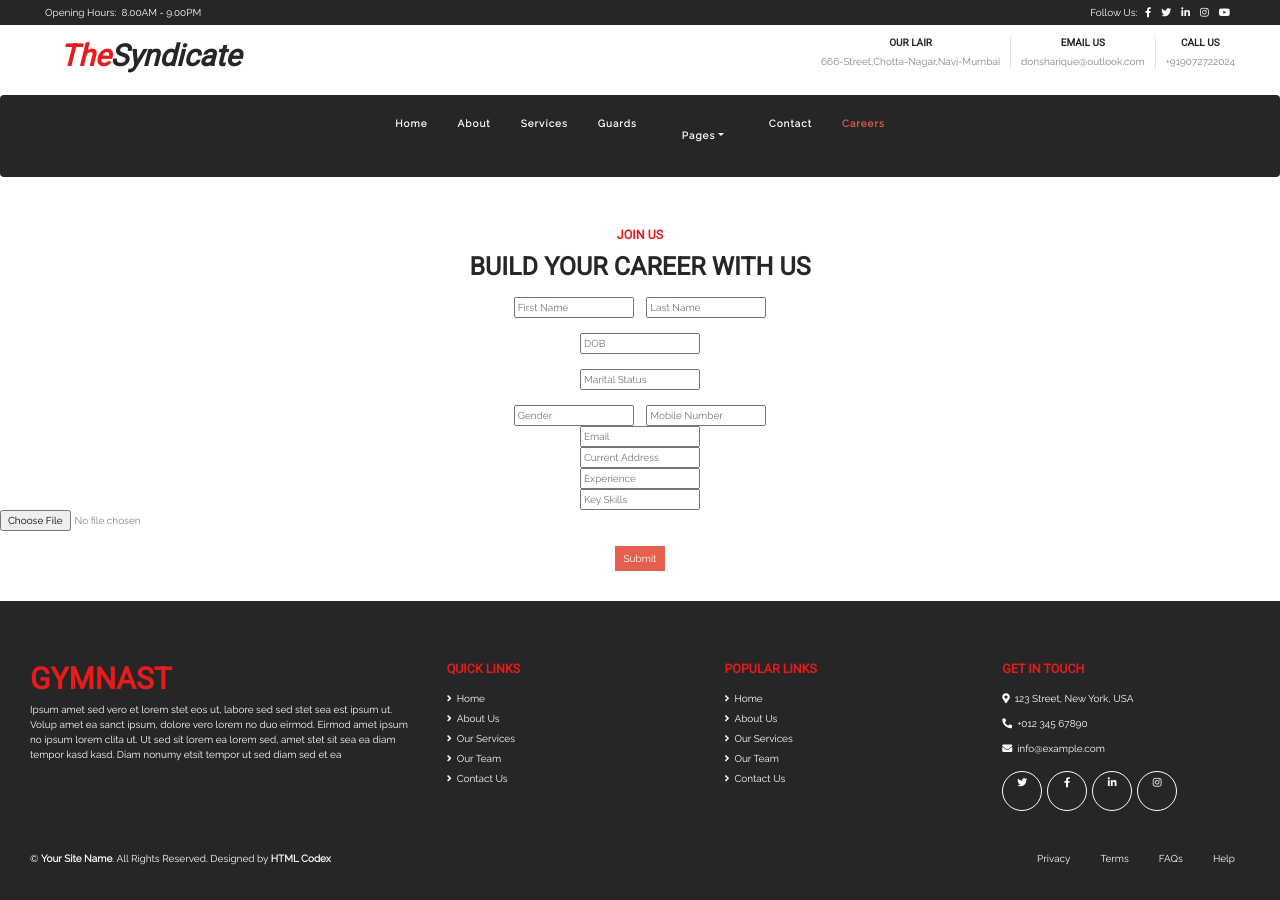
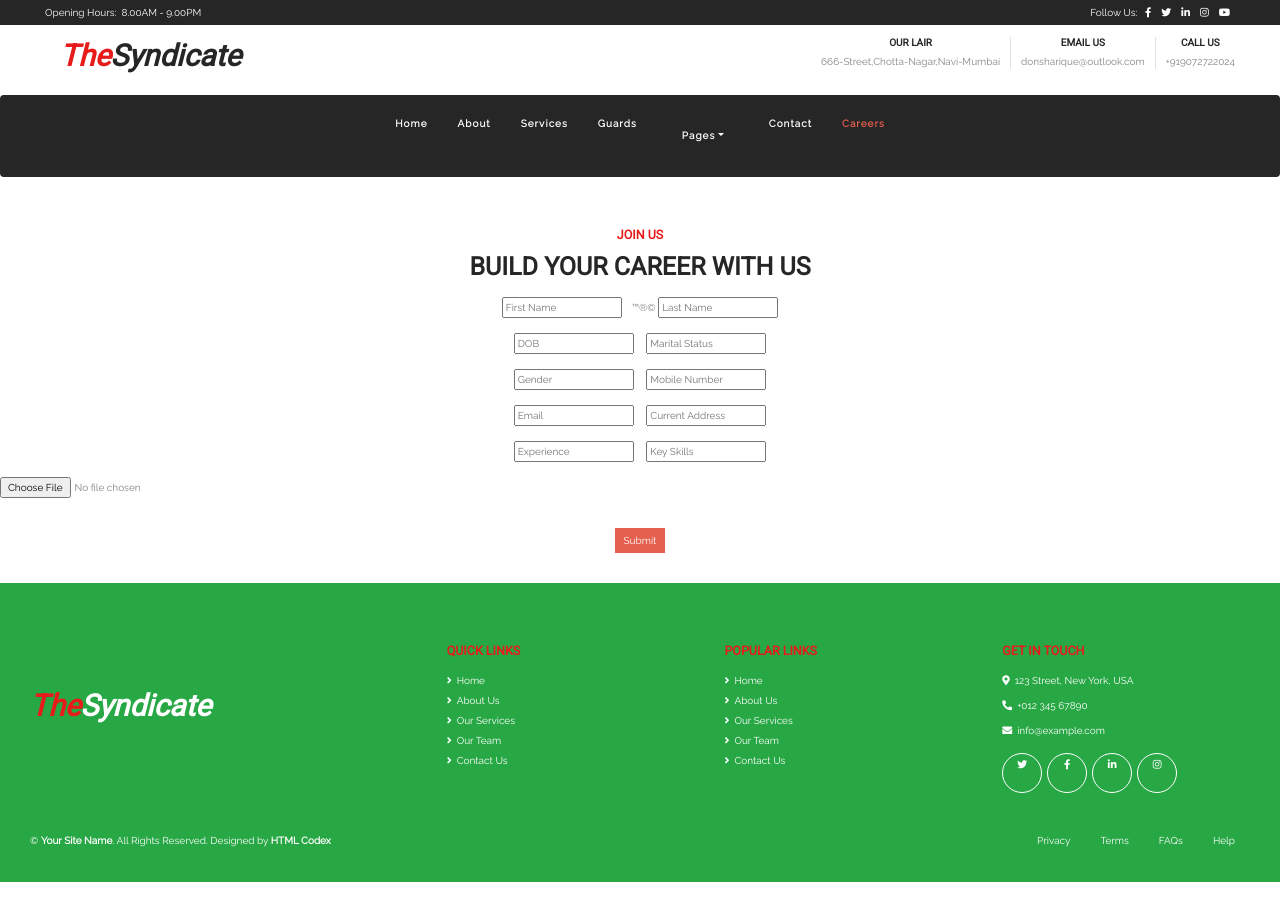
Before and after one commit to makaveli006/TheSyndicate, a Rails app: page /syndicates/careers in a window 1280 px wide. Run offline with Rails 7, Linux system fonts and the light colour scheme; some libraries are stand-ins or nearby versions.

Commit message:
Second commit

```diff
--- a/app/views/syndicates/careers.html.erb
+++ b/app/views/syndicates/careers.html.erb
@@ -127,27 +127,27 @@
                 <!-- <form action="/insert" method="POST"> -->
                     <%= form_with model: @resume, url: insert_path,html: { multipart: true }, method: :post do |form| %><br>
 
-                        <%= form.text_field :first_name, placeholder: "First Name" %>&emsp;
+                        <%= form.text_field :first_name, placeholder: "First Name" %>&emsp;&trade;&reg;&copy;
 
                         <%= form.text_field :last_name, placeholder: "Last Name" %><br><br>
 
-                        <%= form.text_field :dob, placeholder: "DOB" %><br><br>
+                        <%= form.text_field :dob, placeholder: "DOB" %>&emsp;
 
                         <%= form.text_field :marital_status, placeholder: "Marital Status" %><br><br>
 
                         <%= form.text_field :gender, placeholder: "Gender" %>&emsp;
 
-                        <%= form.text_field :mob_num, placeholder: "Mobile Number" %><br>
+                        <%= form.text_field :mob_num, placeholder: "Mobile Number" %><br><br>
 
-                        <%= form.text_field :email, placeholder: "Email" %><br>
+                        <%= form.text_field :email, placeholder: "Email" %>&emsp;
 
-                        <%= form.text_field :current_address, placeholder: "Current Address" %><br>
+                        <%= form.text_field :current_address, placeholder: "Current Address" %><br><br>
 
-                        <%= form.text_field :experience, placeholder: "Experience" %><br>
+                        <%= form.text_field :experience, placeholder: "Experience" %>&emsp;
 
-                        <%= form.text_field :key_skills, placeholder: "Key Skills" %><br>
+                        <%= form.text_field :key_skills, placeholder: "Key Skills" %><br><br>
 
-                        <%= form.file_field :res_attachment %><br>
+                        <%= form.file_field :res_attachment %><br><br>
 
                         <%= form.submit "Submit", class: "btn btn-primary" %>
 
@@ -163,11 +163,10 @@
 
 
     <!-- Footer Start -->
-    <div class="container-fluid bg-secondary text-white mt-5 py-5 px-sm-3 px-md-5">
+    <div class="container-fluid bg-success text-white mt-5 py-5 px-sm-3 px-md-5">
         <div class="row pt-5">
-            <div class="col-lg-4 col-md-12 mb-5">
-                <h1 class="display-5 text-primary">Gymnast</h1>
-                <p class="m-0">Ipsum amet sed vero et lorem stet eos ut, labore sed sed stet sea est ipsum ut. Volup amet ea sanct ipsum, dolore vero lorem no duo eirmod. Eirmod amet ipsum no ipsum lorem clita ut. Ut sed sit lorem ea lorem sed, amet stet sit sea ea diam tempor kasd kasd. Diam nonumy etsit tempor ut sed diam sed et ea</p>
+            <div class="col-lg-4 col-md-12 mb-5"><br><br><br>
+                <h1 class="m-0 display-5 text-capitalize font-italic text-white"><span class="text-primary">The</span>Syndicate</h1>
             </div>
             <div class="col-lg-8 col-md-12">
                 <div class="row">
```
